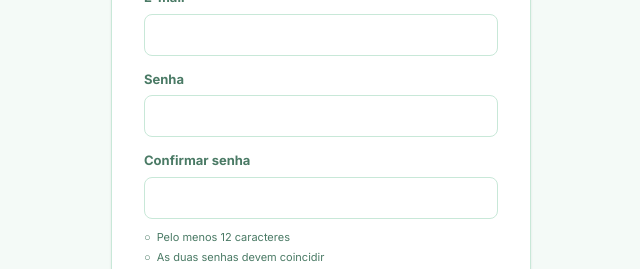
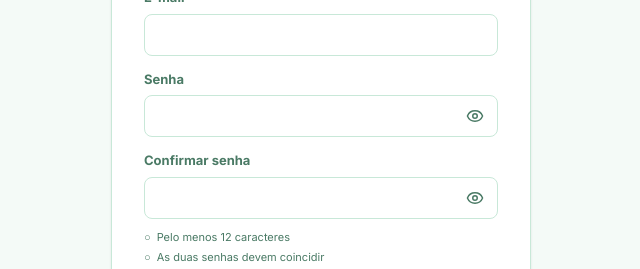
Before and after one commit to pewilliam/financetracker, a React (Vite) app in the folder frontend/: page /register in a window 1280 px wide. Shown: the part 344-613 px from the top of the page, without its empty margins (319-959 px from the left). Built offline with nearby package versions, Linux system fonts and the light colour scheme; no server answers.

Commit message:
feat: add password visibility toggle to registration and login forms

```diff
--- a/frontend/src/pages/AuthPage.jsx
+++ b/frontend/src/pages/AuthPage.jsx
@@ -1,14 +1,36 @@
 import { useState } from "react";
 import { Link, Navigate, useNavigate } from "react-router-dom";
 import { Toaster, toast } from "react-hot-toast";
+import { Eye, EyeOff } from "lucide-react";
 import { useAuth } from "../hooks/useAuth.jsx";
 import { BRAND_MARK_SRC } from "../app/constants.js";
+
+function PasswordField({ label, visible, onToggleVisible, ...inputProps }) {
+  return (
+    <label>
+      <span>{label}</span>
+      <span className="password-input-wrap">
+        <input {...inputProps} type={visible ? "text" : "password"} />
+        <button
+          type="button"
+          className="password-visibility-toggle"
+          onClick={onToggleVisible}
+          aria-label={visible ? "Ocultar senha" : "Mostrar senha"}
+          title={visible ? "Ocultar senha" : "Mostrar senha"}
+        >
+          {visible ? <EyeOff size={18} aria-hidden="true" /> : <Eye size={18} aria-hidden="true" />}
+        </button>
+      </span>
+    </label>
+  );
+}
 
 export default function AuthPage({ mode }) {
   const auth = useAuth();
   const navigate = useNavigate();
   const isRegister = mode === "register";
   const [form, setForm] = useState({ name: "", email: "", password: "", passwordConfirmation: "" });
+  const [visiblePasswords, setVisiblePasswords] = useState({ password: false, passwordConfirmation: false });
   const [busy, setBusy] = useState(false);
 
   const passwordIsLongEnough = form.password.length >= 12;
@@ -62,9 +84,27 @@ export default function AuthPage({ mode }) {
             <label><span>Nome</span><input autoComplete="name" minLength="2" maxLength="100" value={form.name} onChange={(event) => setForm({ ...form, name: event.target.value })} required /></label>
           )}
           <label><span>E-mail</span><input type="email" autoComplete="email" maxLength="254" value={form.email} onChange={(event) => setForm({ ...form, email: event.target.value })} required /></label>
-          <label><span>Senha</span><input type="password" autoComplete={isRegister ? "new-password" : "current-password"} minLength={isRegister ? 12 : 1} value={form.password} onChange={(event) => setForm({ ...form, password: event.target.value })} required /></label>
+          <PasswordField
+            label="Senha"
+            visible={visiblePasswords.password}
+            onToggleVisible={() => setVisiblePasswords((current) => ({ ...current, password: !current.password }))}
+            autoComplete={isRegister ? "new-password" : "current-password"}
+            minLength={isRegister ? 12 : 1}
+            value={form.password}
+            onChange={(event) => setForm({ ...form, password: event.target.value })}
+            required
+          />
           {isRegister && <>
-            <label><span>Confirmar senha</span><input type="password" autoComplete="new-password" minLength="12" value={form.passwordConfirmation} onChange={(event) => setForm({ ...form, passwordConfirmation: event.target.value })} required /></label>
+            <PasswordField
+              label="Confirmar senha"
+              visible={visiblePasswords.passwordConfirmation}
+              onToggleVisible={() => setVisiblePasswords((current) => ({ ...current, passwordConfirmation: !current.passwordConfirmation }))}
+              autoComplete="new-password"
+              minLength="12"
+              value={form.passwordConfirmation}
+              onChange={(event) => setForm({ ...form, passwordConfirmation: event.target.value })}
+              required
+            />
             <ul className="password-requirements" aria-live="polite">
               <li className={passwordIsLongEnough ? "valid" : ""}>Pelo menos 12 caracteres</li>
               <li className={form.passwordConfirmation && passwordsMatch ? "valid" : ""}>As duas senhas devem coincidir</li>
```
Also changed, not shown: frontend/src/index.css.
